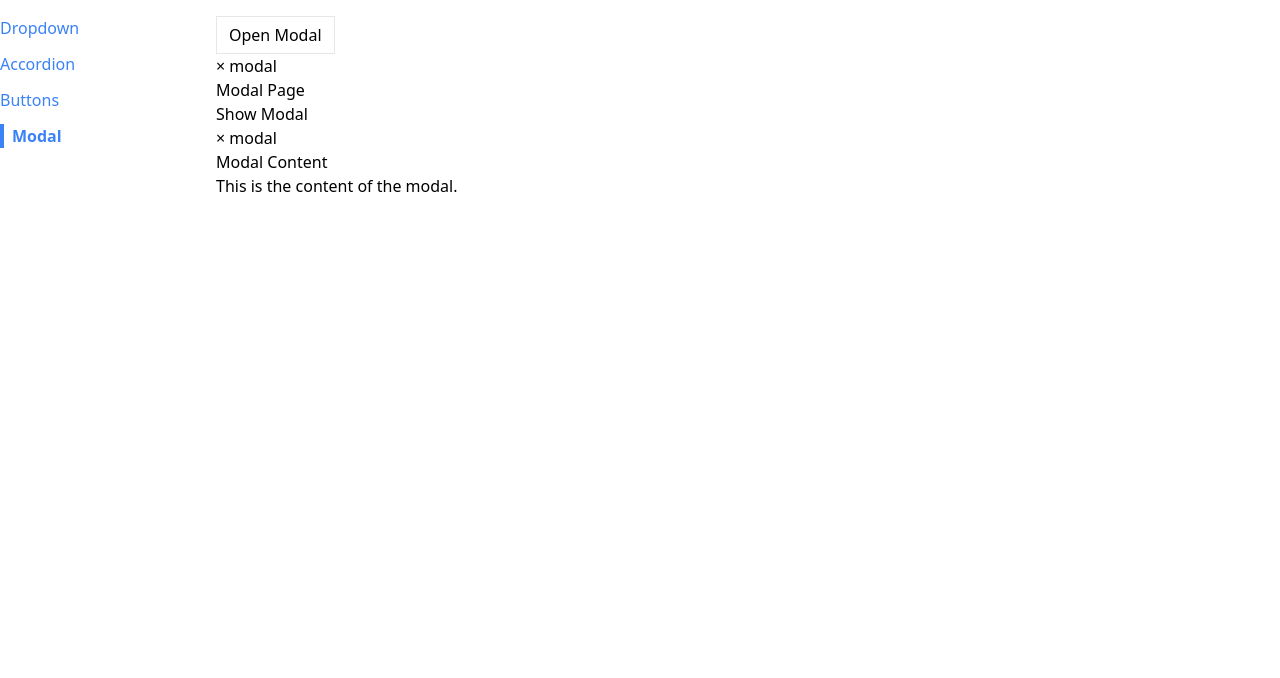
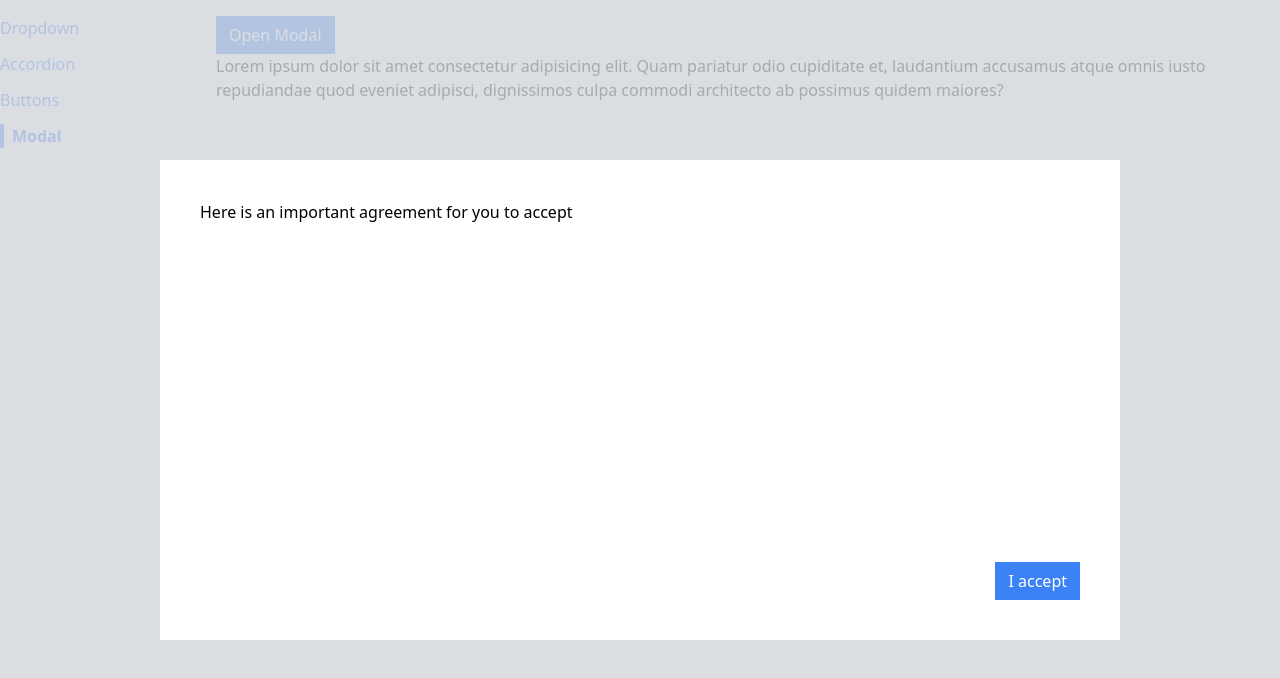
Before and after one commit to haikali3/navigation-react, a React (Create React App) app: page /modal in a window 1280 px wide. Both pictures are taken after a click on the button "Open Modal". Shown: the top 678 px of the page. Built offline with nearby package versions, Linux system fonts and the light colour scheme.

Commit message:
modal wrapup

```diff
--- a/public/index.html
+++ b/public/index.html
@@ -39,5 +39,6 @@
       To begin the development, run `npm start` or `yarn start`.
       To create a production bundle, use `npm run build` or `yarn build`.
     -->
+    <div class="modal-container"></div>
   </body>
 </html>
--- a/src/components/Modal.js
+++ b/src/components/Modal.js
@@ -1,15 +1,29 @@
-import React from 'react';
+import { useEffect } from 'react';
+import ReactDOM from 'react-dom';
 
-function Modal(props) {
-  return (
-    <div className="modal">
-      <div className="modal-content">
-        <span className="close" onClick={props.onClose}>
-          &times; modal
-        </span>
-        {props.children}
+function Modal({ onClose, children, actionBar, title }) {
+  useEffect(() => {
+    document.body.classList.add('overflow-hidden');
+
+    return () => {
+      document.body.classList.remove('overflow-hidden');
+    };
+  }, []);
+
+  return ReactDOM.createPortal(
+    <div>
+      <div
+        onClick={onClose}
+        className="fixed inset-0 bg-gray-300 opacity-80"
+      ></div>
+      <div className="fixed inset-40 p-10 bg-white">
+        <div className="flex flex-col justify-between h-full">
+          {children}
+          <div className="flex justify-end">{actionBar}</div>
+        </div>
       </div>
-    </div>
+    </div>,
+    document.querySelector('.modal-container')
   );
 }
 
--- a/src/pages/ModalPage.js
+++ b/src/pages/ModalPage.js
@@ -6,27 +6,38 @@
   const [showModal, setShowModal] = React.useState(false);
 
   const handleClick = () => {
-    setShowModal(!showModal);
-  };
-
-  const handleShowModal = () => {
     setShowModal(true);
   };
 
-  const handleCloseModal = () => {
+  const handleClose = () => {
     setShowModal(false);
   };
 
+  const actionBar = (
+    <div>
+      <Button onClick={handleClose} primary>
+        I accept
+      </Button>
+    </div>
+  );
+  const modal = (
+    <Modal onClose={handleClose} actionBar={actionBar} title="Modal title">
+      <p>Here is an important agreement for you to accept</p>
+    </Modal>
+  );
+
   return (
-    <div>
-      <Button onClick={handleClick}>Open Modal</Button>
-      {showModal && <Modal />}
-      <h1>Modal Page</h1>
-      <button onClick={handleShowModal}>Show Modal</button>
-      <Modal show={showModal} onClose={handleCloseModal}>
-        <h2>Modal Content</h2>
-        <p>This is the content of the modal.</p>
-      </Modal>
+    <div className="relative">
+      <Button onClick={handleClick} primary>
+        Open Modal
+      </Button>
+      {showModal && modal}
+      <p>
+        Lorem ipsum dolor sit amet consectetur adipisicing elit. Quam pariatur
+        odio cupiditate et, laudantium accusamus atque omnis iusto repudiandae
+        quod eveniet adipisci, dignissimos culpa commodi architecto ab possimus
+        quidem maiores?
+      </p>
     </div>
   );
 }
```
